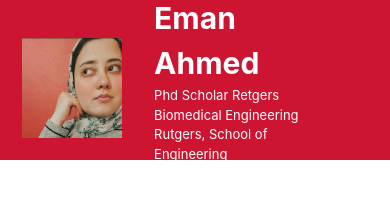
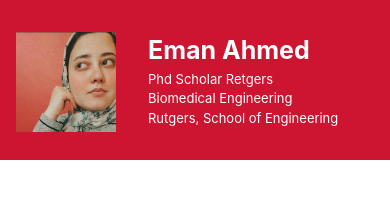
Before and after one commit to shahabyounas/emanahmed, a Gatsby site: page / in a window 390 px wide. Built offline with nearby package versions, Linux system fonts and the light colour scheme; Gatsby itself is replaced by a stand-in of ours.

Commit message:
update cname

```diff
--- a/src/components/header/Header.js
+++ b/src/components/header/Header.js
@@ -9,7 +9,7 @@
     return (<div>
                 <div className="header__top-bar">
                     <div className='header__text'>
-                        <img width="100" height="100" src={ image || defaultImage} alt="profile" className="mt-3" />
+                        <img width="100" height="100" src={ image || defaultImage} alt="profile" className="mt-1" />
                         <div className='header__title'>
                             <span className="header__name">{name}</span>
                             <div> {title}</div>
--- a/src/components/header/header.scss
+++ b/src/components/header/header.scss
@@ -20,19 +20,25 @@
     }
 
     &__title {
-        margin: 0 2.5rem;
+        display: flex;
+        flex-direction: column;
+        padding: 0 2rem;
         font-size: 15px;
     }
 
 
     @media (max-width: 576px) {
 
+        &__name {
+            font-size: 25px;
+        }
+
         &__text {
-            margin: 0 1.4rem;
+            font-size: 10px;
+            margin: 0 1rem;
         }
 
         &__title {
-            margin: 0 2rem;
             font-size: 13px;
         }
 
--- a/src/pages/index.js
+++ b/src/pages/index.js
@@ -16,7 +16,7 @@
 const IndexPage = () => {
   return (
     <main style={pageStyles}>
-      <title>Shahab Younas </title>
+      <title> Eman Ahmed | Phd </title>
       <Header />
       {/* <img
         alt="Eman photo"
```
Also changed, not shown: 1 other file.
